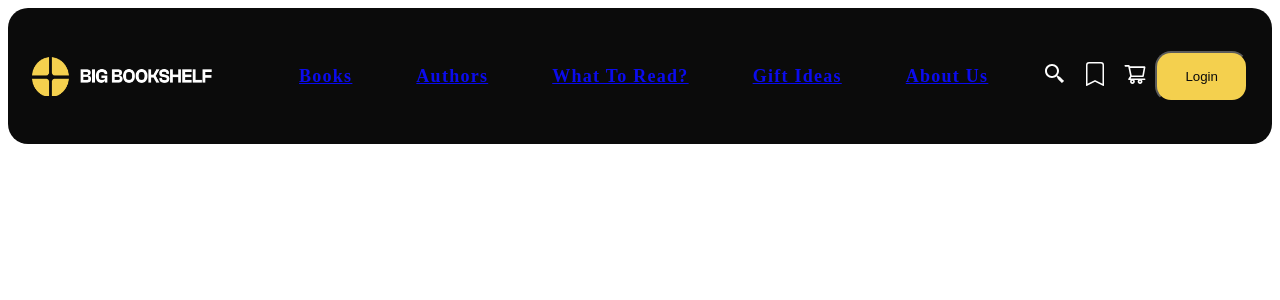
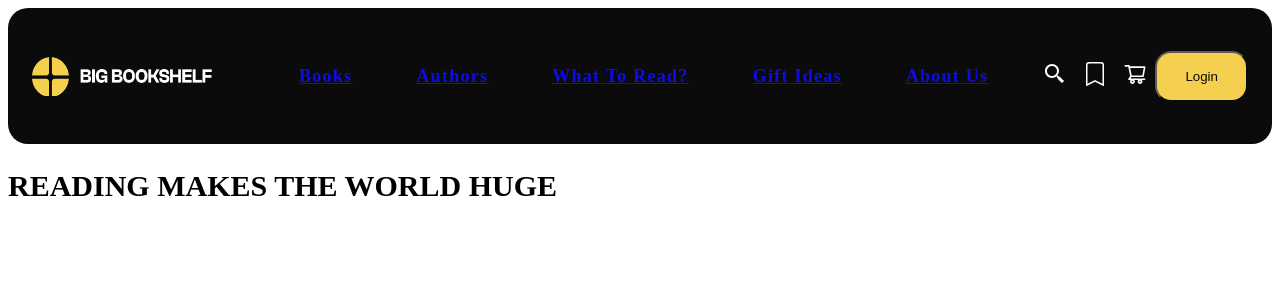
Before and after one commit to Shystra/Book_Api, a React (Vite) app in the folder frontEnd/: page / in a window 1280 px wide. Shown: the top 300 px of the page. Built offline with nearby package versions, Linux system fonts and the light colour scheme.

Commit message:
just folder

```diff
--- a/frontEnd/src/App.tsx
+++ b/frontEnd/src/App.tsx
@@ -1,18 +1,21 @@
-import { useState } from 'react'
+
 import './global.css'
 import { BrowserRouter } from 'react-router-dom';
 import { RouteApp } from './routes';
 import './index.css'
+import { Header } from './page/Header/Header';
 
 function App() {
-  const [count, setCount] = useState(0)
+
 
   return (
 
 			<BrowserRouter>
 
 
-				<RouteApp/>
+				  <RouteApp/>
+				  <Header/>
+
 
 
 
--- /dev/null
+++ b/frontEnd/src/page/Header/Header.css
@@ -0,0 +1,9 @@
+.app__header-message{
+    color: black;
+    font-size: 30px;
+
+}
+.header__h1-message{
+    color: black;
+    font-size: 30px;
+}
--- /dev/null
+++ b/frontEnd/src/page/Header/Header.tsx
@@ -0,0 +1,24 @@
+
+import './Header.css'
+
+
+
+
+export const Header = () => {
+
+
+    return (
+
+        <div className='app__header-message'>
+            <div className='app__header-message1'>
+                <h2 className='header__h1-message'>READING MAKES THE WORLD HUGE</h2>
+            </div>
+        </div>
+
+
+
+    )
+
+
+
+}
--- a/frontEnd/src/page/Home/Home.tsx
+++ /dev/null
@@ -1,14 +0,0 @@
-import { Navbar } from "../../components/Navbar/Navbar"
-
-
-
-
-export const Home = () => {
-
-	return (
-
-						<Navbar/>
-
-
-	)
-}
--- a/frontEnd/src/components/Navbar/Navbar.tsx
+++ b/frontEnd/src/page/Navbar/Navbar.tsx
@@ -9,6 +9,7 @@ import {GiHamburgerMenu} from 'react-icons/gi';
 import {CgClose} from 'react-icons/cg'
 
 import './Navbar.css';
+import { Header } from '../Header/Header';
 
 export const Navbar = () => {
 	const [toggleMenu, setToggleMenu] = useState(false)
@@ -62,7 +63,9 @@ export const Navbar = () => {
     )}
 
 				</div>
+
 			</nav>
+
 
 
 
--- a/frontEnd/src/routes/index.tsx
+++ b/frontEnd/src/routes/index.tsx
@@ -1,5 +1,8 @@
-import {Route, Routes} from 'react-router-dom'
-import { Home } from '../page/Home/Home'
+import {Route, Routes} from 'react-router-dom';
+
+
+import { Header } from '../page/Header/Header';
+import { Navbar } from '../page/Navbar/Navbar';
 
 
 
@@ -10,7 +13,10 @@ export const RouteApp = () => {
 
 	return(
 				<Routes>
-					<Route path='/' element={<Home/>} />
+					<Route path='/' element={<Navbar/>} />
+					{/* <Route path='/header' element={<Header/>}/> */}
+
+					{/* <Route path='/hero-text' element={<Header/>}/> */}
 
 
 
@@ -21,5 +27,6 @@ export const RouteApp = () => {
 
 
 				</Routes>
+
 	)
 }
```
Also changed, not shown: frontEnd/src/contexts/AuthContext.tsx (added, +21 -0 lines), frontEnd/src/hooks/auth.ts (added, +11 -0 lines), frontEnd/src/routes/PrivateRoute.tsx (+16 -0 lines), frontEnd/src/page/Home/Home.module.css (deleted), frontEnd/src/page/Navbar/Navbar.css (renamed from frontEnd/src/components/Navbar/Navbar.css), 1 other file (tests, documents, lock files or other folders).
